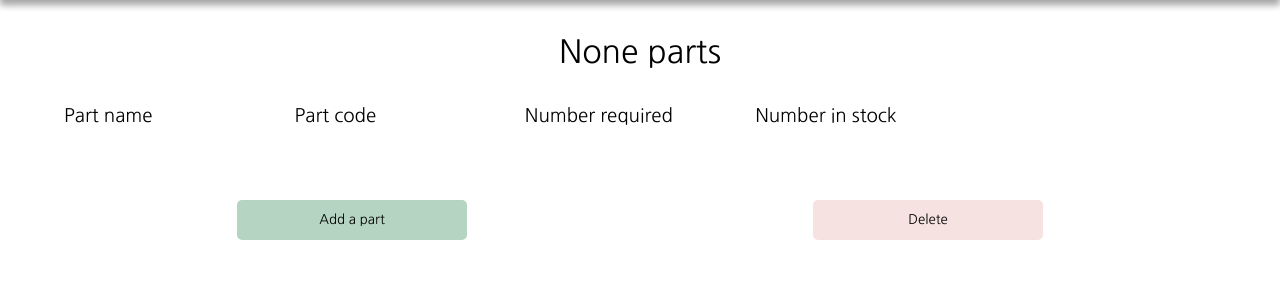
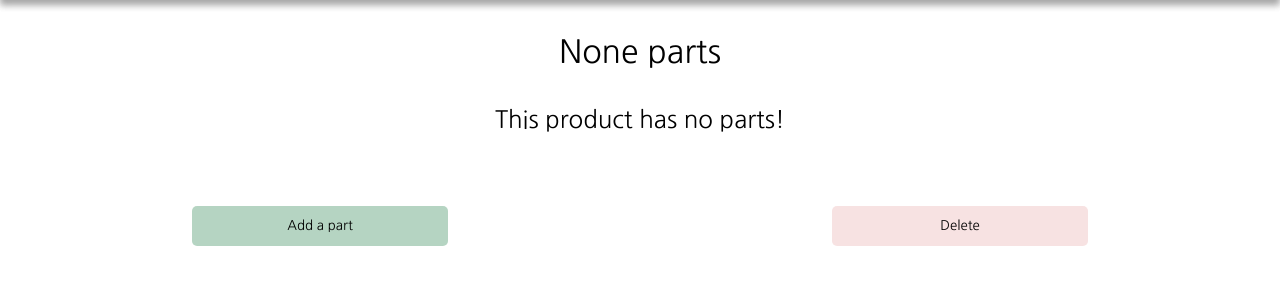
Before and after one commit to Ryan-B1yth/CLONE_stock_take_app, a Django app: page /product-detail/5 in a window 1280 px wide. Shown: the part 80-380 px from the top of the page. Run offline with Django 3.2, Linux system fonts and the light colour scheme; a user stored in the database is signed in; data comes from the database, SQL or seed files in the repository; both versions use the stored data as it was after the commit.

Commit message:
Show 'Nothing Added' message to empty stock and parts lists

```diff
--- a/stock_take/stock/static/css/grid.css
+++ b/stock_take/stock/static/css/grid.css
@@ -16,17 +16,27 @@
     display: grid;
     align-items: center;
     grid-auto-flow: column;
-    height: 3em;
+    padding: .5em 0;
     border-top: 1px solid #000000;
 }
 
 .grid-4 {
     grid-template-columns: repeat(4, 1fr);
+    gap: .5em;
 }
 
 .grid-5 {
     grid-template-columns: repeat(5, 1fr);
+    gap: .5em;
+}
 
+.grid-4 > *, .grid-5 > * {
+    max-width: 100%;
+    overflow-x: scroll;
+}
+
+.grid-4 ::-webkit-scrollbar, .grid-5 ::-webkit-scrollbar {
+    display: none;
 }
 
 .update {
--- a/stock_take/stock/templates/add_more_parts.html
+++ b/stock_take/stock/templates/add_more_parts.html
@@ -32,7 +32,7 @@
     <div id="added-product">
         <p>
             Item: <span id="added-part">{{ added_part }}</span> added to {{ default_product }}.
-            <a class="link-to-home" href="{% url 'products' %}">Click here</a> to go home.
+            <a class="link-to-home" href="{% url 'products' %}">Click here</a> to go to product page.
         </p>
     </div>
     {% endif %}
--- a/stock_take/stock/templates/link_parts_to_product.html
+++ b/stock_take/stock/templates/link_parts_to_product.html
@@ -29,7 +29,7 @@
     <div id="added-product">
         <p>
             Item: <span id="added-part">{{ added_part }}</span> added to {{ default_product }}.
-            <a class="link-to-home" href="{% url 'products' %}">Click here</a> to go home.
+            <a class="link-to-home" href="{% url 'products' %}">Click here</a> to go to product page.
         </p>
     </div>
 
--- a/stock_take/stock/templates/product_detail.html
+++ b/stock_take/stock/templates/product_detail.html
@@ -11,6 +11,9 @@
 
     <h1>{{ product }} parts</h1>
 
+    {% if not product_parts %}
+        <h2 class="center">This product has no parts!</h3>
+    {% else %}
         <div class="grid">
             <div class="grid-headings grid-5">
                 <h3>Part name</h3>
@@ -38,13 +41,12 @@
                     </div>
                 </div>
             {% endfor %}
+
+    {% endif %}
             <div class="grid-buttons">
                 <a href="{% url 'add_more_parts' product.pk %}"><input class="btn grid-btn btn-submit btn-hover" type="button" value="Add a part"></input></a>
                 <a href="{% url 'delete-product' product.id %}"><input class="btn grid-btn btn-delete btn-hover" type="button" value="Delete"></input></a>
             </div>
-
         </div>
 
-
-
 {% endblock %}
--- a/stock_take/stock/templates/stock.html
+++ b/stock_take/stock/templates/stock.html
@@ -14,6 +14,9 @@
         <a href="{% url 'add_new_stock_part' %}">Add new stock item</a>
     </div>
 
+    {% if not stock %}
+        <h2 class="center">You haven't added any stock yet!</h2>
+    {% else %}
         <div class="grid">
             <div class="grid-headings grid-4">
                 <h3>Part name</h3>
@@ -38,5 +41,6 @@
             </div>
             {% endfor %}
         </div>
+    {% endif %}
 
 {% endblock %}
--- a/stock_take/stock/views.py
+++ b/stock_take/stock/views.py
@@ -234,4 +234,4 @@ class DeleteProductView(DeleteView):
     """
     model = Product
     template_name = 'delete_product.html'
-    success_url = reverse_lazy('home')
+    success_url = reverse_lazy('products')
```
Also changed, not shown: stock_take/db.sqlite3. Lines whose indentation alone changed are shown as unchanged.
